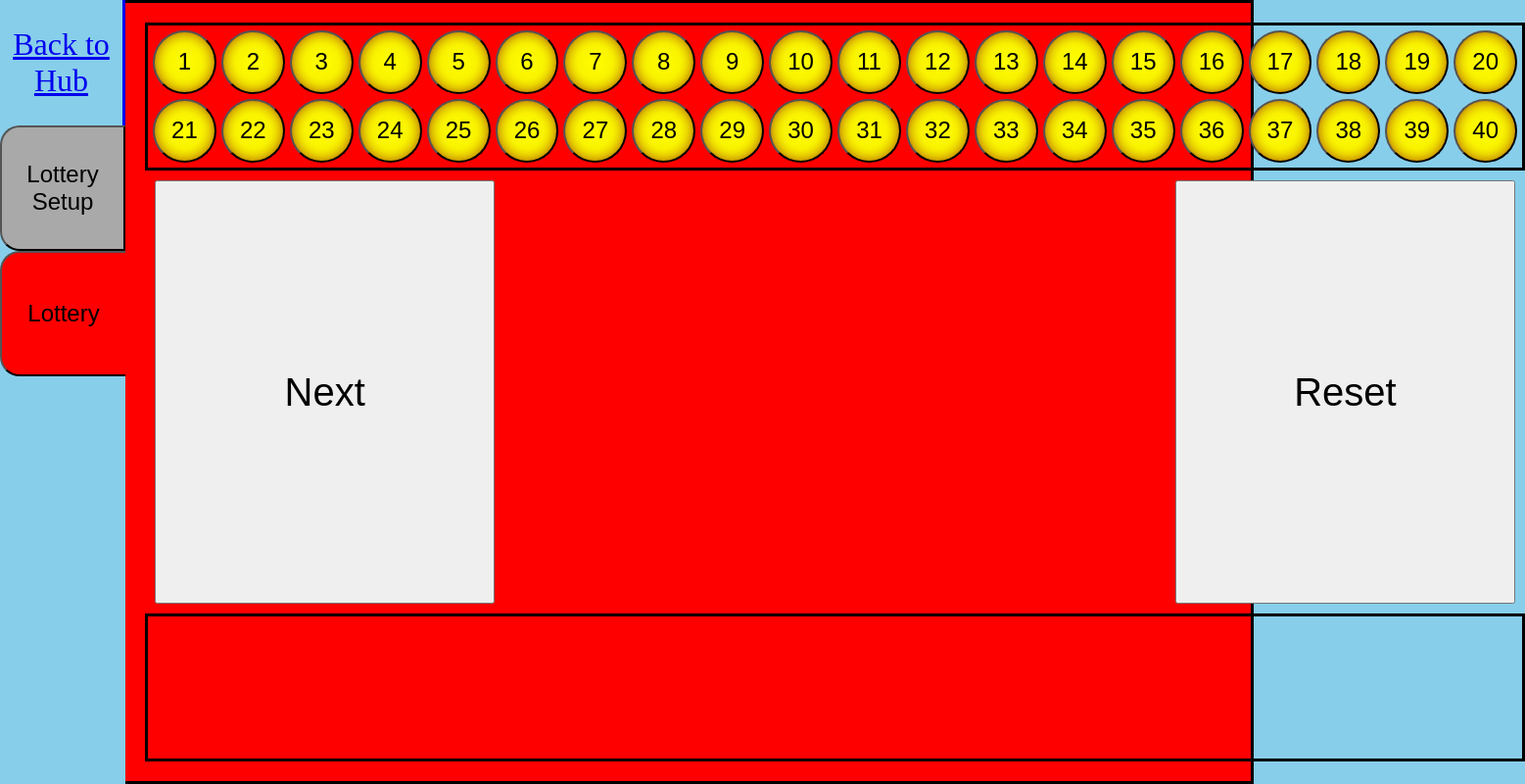
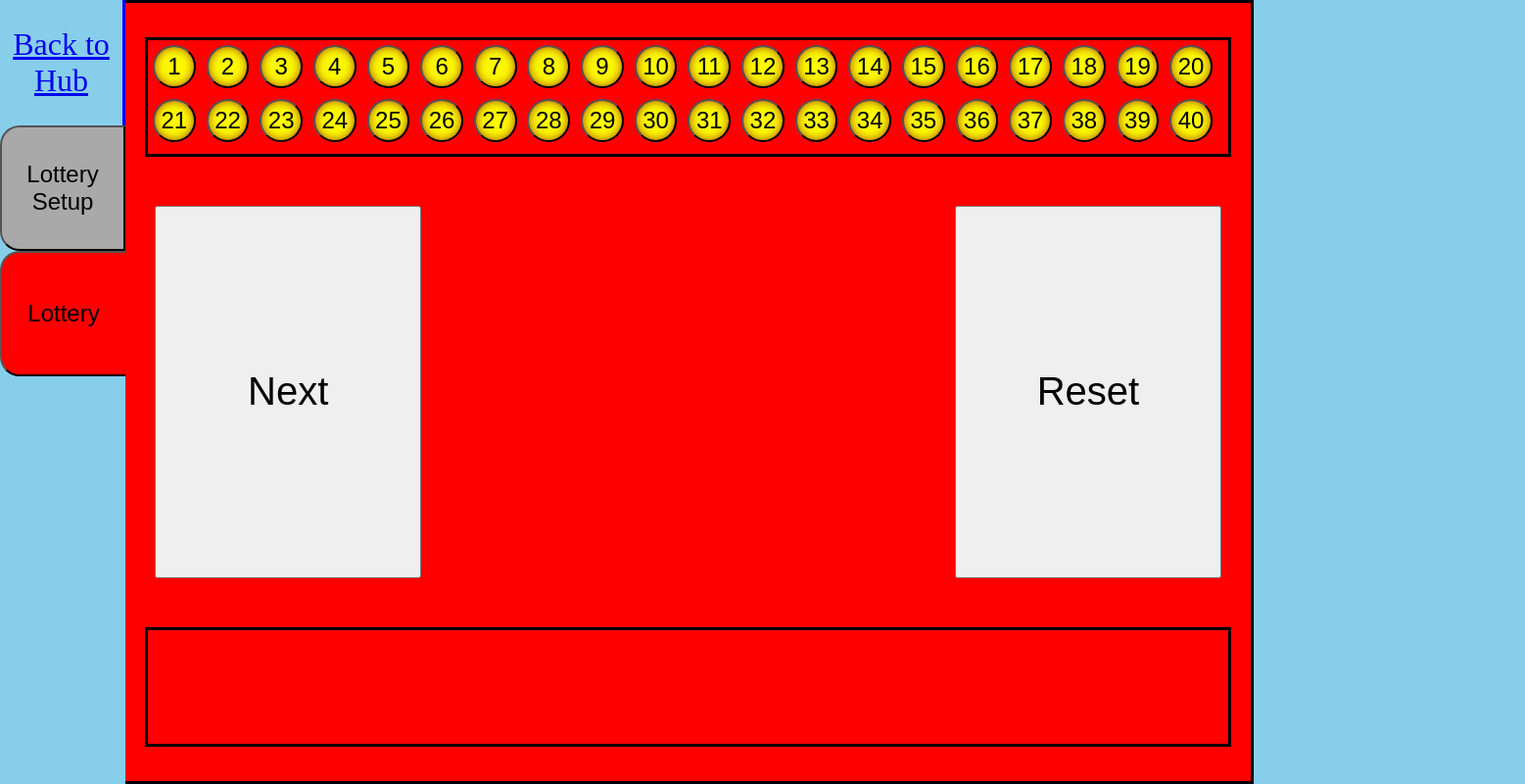
Before and after one commit to nicknameGrape/lottery, a plain HTML site: page index.html in a window 1280 px wide. Both pictures are taken after a click on the button "Lottery". Shown: the whole page at 98% size, 1557 px wide, since content can reach past the window. Drawn offline with Linux system fonts and the light colour scheme.

Commit message:
changed css layout to prevent horizontal overflow on narrower displays

```diff
--- a/main.js
+++ b/main.js
@@ -188,7 +188,8 @@ tabLottery.addEventListener("pointerdown", function (ev) {
 	tabLottery.classList.add("activeTab");
 	tabCount.classList.remove("activeTab");
 	divCount.style.display = "none";
-	divLottery.style.display = "grid";
+	//divLottery.style.display = "grid";
+	divLottery.style.display = "flex";
 });
 buttonNext.addEventListener("click", buttonNextPointerdownHandler);
 buttonReset.addEventListener("click", function (ev) {
@@ -247,7 +248,7 @@ if (!localStorage.getItem("size")) {
 	tabCount.classList.remove("activeTab");
 	tabLottery.classList.add("activeTab");
 	divCount.style.display = "none";
-	divLottery.style.display = "grid";
+	divLottery.style.display = "flex";
 	restoreBalls();
 }
 
--- a/styles.css
+++ b/styles.css
@@ -6,7 +6,7 @@ body {
 	touch-action: none;
 	background: skyblue;
 	/*font-size: 5vh;*/
-	height: 100vh;
+	/*height: 100vh;*/
 }
 button {
 	/*font-size: 3vh;*/
@@ -82,21 +82,28 @@ input[type="checkbox"]:checked+label {
 }
 #lottery {
 	display: none;
-	grid-template-rows: 1fr 3fr 1fr;
+	flex-direction: column;
+	justify-content: space-around;
+	gap: 10px;
+	/*grid-template-rows: 1fr 3fr 1fr;*/
 }
 #remaining {
 	display: grid;
-	grid-template-columns: repeat(20, 1fr);
-	gap: 5px;
+	grid-template-columns: repeat(20, 4%);
+	gap: 5px 1%;
 	border: solid black;
 	box-sizing: border-box;
 	padding: 5px;
+	width: 100%;
+	aspect-ratio: 20/2.2;
 }
 #middle {
 	display: grid;
-	grid-template-columns: 1fr 2fr 1fr;
+	grid-template-columns: 25% 50% 25%;
+	grid-template-rows: 100%;
 	box-sizing: border-box;
 	padding: 10px;
+	height: 50vh;
 }
 #nextButton {
 	font-size: 5vh;
@@ -118,6 +125,8 @@ input[type="checkbox"]:checked+label {
 	border: solid black;
 	box-sizing: border-box;
 	padding: 5px;
+	width: 100%;
+	aspect-ratio: 20/2.2;
 }
 .ball {
 	aspect-ratio: 1/1;
@@ -133,7 +142,8 @@ input[type="checkbox"]:checked+label {
 	font-size: 3vh;
 }
 #choice .ball {
-	height: 80%;
+	height: 100%;
+	aspect-ratio: 1/1;
 	font-size: 25vh;
 }
 #drawn .ball {
```
